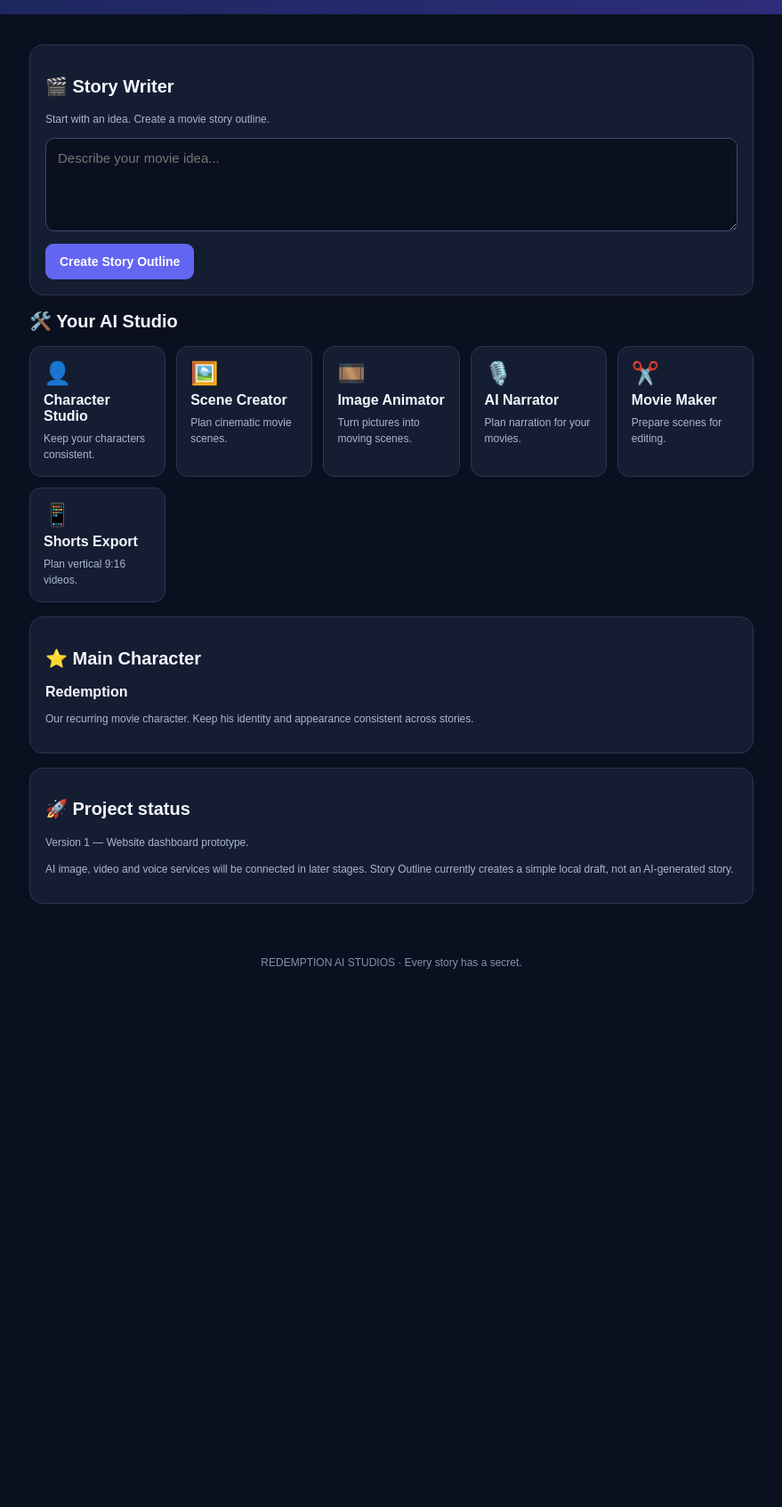
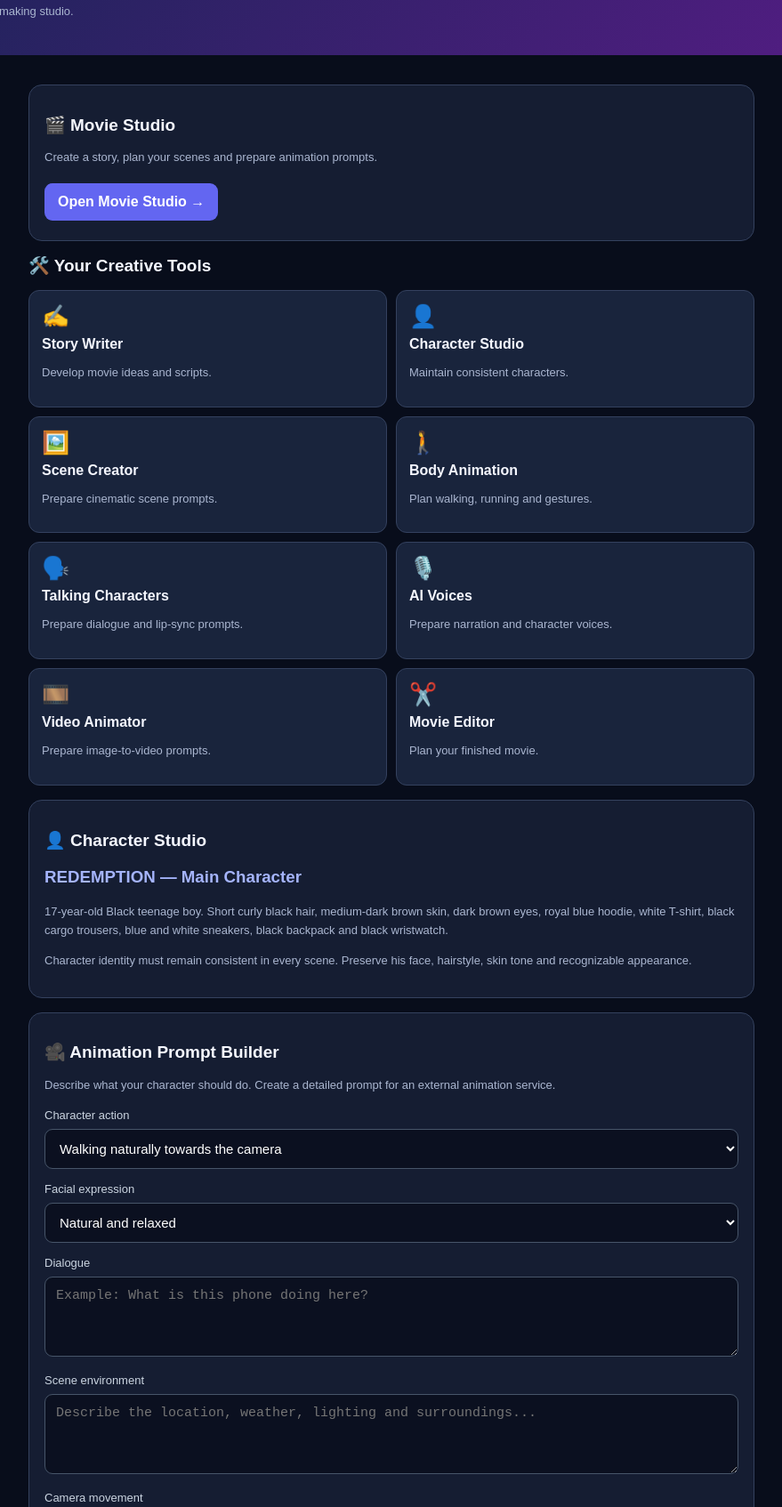
Before and after one commit to mbofanaredemption-creator/Redemption-ai-genarator, a plain HTML site: page index.html in a window 1280 px wide. Shown: the part 134-1828 px from the top of the page at 89% size, without its empty margins (200-1079 px from the left). Before the commit the page ends 1248 px from the top, so only its background shows below. Drawn offline with Linux system fonts and the light colour scheme.

Commit message:
Update index.html

```diff
--- a/index.html
+++ b/index.html
@@ -1,91 +1,185 @@
+
+
 <!DOCTYPE html>
 <html lang="en">
 <head>
 <meta charset="UTF-8">
-<meta name="viewport" content="width=device-width, initial-scale=1.0">
-<title>Redemption AI Generator</title>
+<meta name="viewport" content="width=device-width, initial-scale=1">
+<title>Redemption AI Studio</title>
 <style>
 *{box-sizing:border-box}
-body{margin:0;background:#0b1020;color:#f5f7ff;font-family:Arial,sans-serif}
-header{padding:24px 18px;background:linear-gradient(135deg,#172554,#312e81)}
-.logo{font-size:13px;letter-spacing:3px;color:#a5b4fc}
-h1{font-size:27px;margin:12px 0 8px}
-header p{color:#dbeafe;font-size:14px}
-main{max-width:850px;margin:auto;padding:18px}
-h2{font-size:20px}
-.panel{background:#151d32;border:1px solid #293653;border-radius:15px;padding:17px;margin:16px 0}
-textarea{width:100%;min-height:105px;background:#0b1020;color:white;border:1px solid #3b4968;border-radius:10px;padding:13px;font:15px Arial;resize:vertical}
-button{background:#6366f1;color:white;border:0;border-radius:9px;padding:12px 16px;font-size:14px;font-weight:bold;cursor:pointer;margin-top:10px}
-button:active{opacity:.8}
-.grid{display:grid;grid-template-columns:repeat(auto-fit,minmax(135px,1fr));gap:12px}
-.tool{background:#151d32;border:1px solid #293653;border-radius:13px;padding:15px}
-.tool strong{display:block;margin:7px 0}
-.tool span{font-size:25px}
-.small{font-size:12px;color:#aab6d0;line-height:1.5}
-#result{white-space:pre-wrap;line-height:1.6;color:#dbeafe}
-footer{text-align:center;color:#8491ad;padding:25px;font-size:12px}
+body{margin:0;background:#080d1b;color:#f5f7ff;font-family:Arial,sans-serif}
+header{padding:25px 18px;background:linear-gradient(130deg,#172554,#581c87)}
+header h1{font-size:27px;margin:12px 0}
+header p{color:#dbeafe}
+main{max-width:850px;margin:auto;padding:17px}
+.panel{background:#151d32;border:1px solid #34415e;border-radius:15px;padding:17px;margin:16px 0}
+h2{font-size:19px}
+h3{color:#a5b4fc}
+.small{font-size:13px;color:#aab6d0;line-height:1.6}
+.grid{display:grid;grid-template-columns:repeat(2,minmax(0,1fr));gap:10px}
+.tile{background:#19243c;border:1px solid #34415e;border-radius:12px;padding:14px}
+.tile span{font-size:25px}
+.tile strong{display:block;margin-top:8px}
+textarea,input,select{width:100%;padding:12px;margin:7px 0 13px;background:#0b1020;color:white;border:1px solid #475569;border-radius:9px;font-size:15px}
+textarea{min-height:90px}
+label{font-size:13px;color:#cbd5e1}
+button,.link{display:inline-block;background:#6366f1;color:white;border:0;border-radius:9px;padding:12px 15px;font-weight:bold;text-decoration:none;margin:5px 3px 5px 0}
+.result{background:#0b1020;border-radius:10px;padding:13px;white-space:pre-wrap;line-height:1.6;font-size:13px;overflow-wrap:anywhere}
+footer{text-align:center;padding:25px;color:#8290aa;font-size:12px}
+@media(max-width:400px){.grid{grid-template-columns:1fr}}
 </style>
 </head>
 <body>
 <header>
-<div class="logo">REDEMPTION AI STUDIOS</div>
+<div>⭐ REDEMPTION AI STUDIOS</div>
 <h1>REDEMPTION AI GENERATOR</h1>
 <p>Every story has a secret.</p>
+<p class="small">Your personal cinematic movie-making studio.</p>
 </header>
 
 <main>
+
 <section class="panel">
-<h2>🎬 Story Writer</h2>
-<p class="small">Start with an idea. Create a movie story outline.</p>
-<textarea id="idea" placeholder="Describe your movie idea..."></textarea>
-<button onclick="makeStory()">Create Story Outline</button>
-<div id="result"></div>
+<h2>🎬 Movie Studio</h2>
+<p class="small">Create a story, plan your scenes and prepare animation prompts.</p>
+<a class="link" href="movie-studio.html">Open Movie Studio →</a>
 </section>
 
-<h2>🛠️ Your AI Studio</h2>
+<h2>🛠️ Your Creative Tools</h2>
 <div class="grid">
-<div class="tool"><span>👤</span><strong>Character Studio</strong><div class="small">Keep your characters consistent.</div></div>
-<div class="tool"><span>🖼️</span><strong>Scene Creator</strong><div class="small">Plan cinematic movie scenes.</div></div>
-<div class="tool"><span>🎞️</span><strong>Image Animator</strong><div class="small">Turn pictures into moving scenes.</div></div>
-<div class="tool"><span>🎙️</span><strong>AI Narrator</strong><div class="small">Plan narration for your movies.</div></div>
-<div class="tool"><span>✂️</span><strong>Movie Maker</strong><div class="small">Prepare scenes for editing.</div></div>
-<div class="tool"><span>📱</span><strong>Shorts Export</strong><div class="small">Plan vertical 9:16 videos.</div></div>
+<div class="tile"><span>✍️</span><strong>Story Writer</strong><p class="small">Develop movie ideas and scripts.</p></div>
+<div class="tile"><span>👤</span><strong>Character Studio</strong><p class="small">Maintain consistent characters.</p></div>
+<div class="tile"><span>🖼️</span><strong>Scene Creator</strong><p class="small">Prepare cinematic scene prompts.</p></div>
+<div class="tile"><span>🚶</span><strong>Body Animation</strong><p class="small">Plan walking, running and gestures.</p></div>
+<div class="tile"><span>🗣️</span><strong>Talking Characters</strong><p class="small">Prepare dialogue and lip-sync prompts.</p></div>
+<div class="tile"><span>🎙️</span><strong>AI Voices</strong><p class="small">Prepare narration and character voices.</p></div>
+<div class="tile"><span>🎞️</span><strong>Video Animator</strong><p class="small">Prepare image-to-video prompts.</p></div>
+<div class="tile"><span>✂️</span><strong>Movie Editor</strong><p class="small">Plan your finished movie.</p></div>
 </div>
 
 <section class="panel">
-<h2>⭐ Main Character</h2>
-<strong>Redemption</strong>
-<p class="small">Our recurring movie character. Keep his identity and appearance consistent across stories.</p>
+<h2>👤 Character Studio</h2>
+<h3>REDEMPTION — Main Character</h3>
+<p class="small">
+17-year-old Black teenage boy. Short curly black hair,
+medium-dark brown skin, dark brown eyes, royal blue hoodie,
+white T-shirt, black cargo trousers, blue and white sneakers,
+black backpack and black wristwatch.
+</p>
+<p class="small">Character identity must remain consistent in every scene. Preserve his face, hairstyle, skin tone and recognizable appearance.</p>
 </section>
 
 <section class="panel">
-<h2>🚀 Project status</h2>
-<p class="small">Version 1 — Website dashboard prototype.</p>
-<p class="small">AI image, video and voice services will be connected in later stages. Story Outline currently creates a simple local draft, not an AI-generated story.</p>
+<h2>🎥 Animation Prompt Builder</h2>
+<p class="small">Describe what your character should do. Create a detailed prompt for an external animation service.</p>
+
+<label>Character action</label>
+<select id="action">
+<option>Walking naturally towards the camera</option>
+<option>Running through the city</option>
+<option>Turning around and looking behind</option>
+<option>Picking up an object</option>
+<option>Sitting down naturally</option>
+<option>Standing and talking</option>
+<option>Walking while talking</option>
+<option>Using natural hand gestures</option>
+</select>
+
+<label>Facial expression</label>
+<select id="emotion">
+<option>Natural and relaxed</option>
+<option>Surprised</option>
+<option>Happy and smiling</option>
+<option>Worried and nervous</option>
+<option>Confused and curious</option>
+<option>Serious and determined</option>
+</select>
+
+<label>Dialogue</label>
+<textarea id="dialogue" placeholder="Example: What is this phone doing here?"></textarea>
+
+<label>Scene environment</label>
+<textarea id="environment" placeholder="Describe the location, weather, lighting and surroundings..."></textarea>
+
+<label>Camera movement</label>
+<select id="camera">
+<option>Camera smoothly follows the character</option>
+<option>Slow cinematic camera push-in</option>
+<option>Wide establishing camera shot</option>
+<option>Side tracking shot</option>
+<option>Close-up of the character's face</option>
+</select>
+
+<button onclick="buildPrompt()">Create Animation Prompt</button>
+<div id="animationResult" class="result">Your animation prompt will appear here.</div>
+<button onclick="copyPrompt()">Copy Animation Prompt</button>
 </section>
+
+<section class="panel">
+<h2>🎞️ Movie Production</h2>
+<p class="small">Our planned production pipeline:</p>
+<div class="result">
+1. Write the movie script.
+2. Create consistent character references.
+3. Generate cinematic scene images.
+4. Animate body movements.
+5. Generate voices and dialogue.
+6. Synchronize lip movements.
+7. Combine clips into a movie.
+8. Export a vertical YouTube Short.
+</div>
+</section>
+
+<section class="panel">
+<h2>🚀 Studio Status</h2>
+<p class="small">Version 2 — Creative dashboard and animation prompt builder.</p>
+<p class="small">Actual AI video generation, character motion, voice synthesis and lip-sync are not connected yet. They will require suitable external AI services and a secure backend.</p>
+</section>
+
 </main>
 
-<footer>REDEMPTION AI STUDIOS · Every story has a secret.</footer>
+<footer>
+REDEMPTION AI STUDIOS<br>
+Every story has a secret.
+</footer>
 
 <script>
-function makeStory(){
- const idea=document.getElementById("idea").value.trim();
- const result=document.getElementById("result");
- if(!idea){result.textContent="Please enter a movie idea first.";return;}
- result.textContent=
- "YOUR MOVIE OUTLINE\n\n"+
- "IDEA: "+idea+"\n\n"+
- "SCENE 1 — THE BEGINNING\n"+
- "Introduce the main character and the location. Show what a normal day looks like.\n\n"+
- "SCENE 2 — THE MYSTERY\n"+
- "Something unexpected happens and changes the character's plans.\n\n"+
- "SCENE 3 — THE DISCOVERY\n"+
- "The character finds a clue and starts asking questions.\n\n"+
- "SCENE 4 — THE TWIST\n"+
- "A surprising new detail changes everything.\n\n"+
- "SCENE 5 — THE ENDING\n"+
- "Finish with a memorable moment or a cliffhanger.\n\n"+
- "Next step: develop each scene with detailed visual prompts.";
+let latestPrompt="";
+
+function buildPrompt(){
+const action=document.getElementById("action").value;
+const emotion=document.getElementById("emotion").value;
+const dialogue=document.getElementById("dialogue").value.trim();
+const environment=document.getElementById("environment").value.trim();
+const camera=document.getElementById("camera").value;
+
+latestPrompt=
+"CHARACTER: Redemption, a 17-year-old boy. Preserve his established face, short curly black hair, medium-dark brown skin, dark brown eyes and royal blue hoodie, white T-shirt, black cargo trousers, blue and white sneakers, backpack and wristwatch.\n\n"+
+"ACTION: "+action+". Show natural human body movement, believable balance, coordinated arms and legs, realistic timing and smooth transitions.\n\n"+
+"FACIAL EXPRESSION: "+emotion+". Include natural blinking, eye movement and expressive facial animation.\n\n"+
+"DIALOGUE: "+(dialogue||"No spoken dialogue.")+"\n\n"+
+"VOICE AND LIP SYNC: "+(dialogue?"Speak the supplied dialogue naturally and synchronize mouth movements with every spoken word.":"No speech in this scene.")+"\n\n"+
+"ENVIRONMENT: "+(environment||"A detailed cinematic environment appropriate to the story.")+"\n\n"+
+"CAMERA: "+camera+".\n\n"+
+"VISUAL STYLE: High-quality cinematic 3D animated film, coherent lighting, detailed surroundings, natural character movement and consistent character identity.\n\n"+
+"CONTINUITY: Keep the same character appearance throughout the entire movie.";
+
+document.getElementById("animationResult").textContent=latestPrompt;
+}
+
+function copyPrompt(){
+if(!latestPrompt){
+alert("Create an animation prompt first.");
+return;
+}
+if(navigator.clipboard){
+navigator.clipboard.writeText(latestPrompt)
+.then(()=>alert("Animation prompt copied!"))
+.catch(()=>alert("Please select and copy the prompt manually."));
+}else{
+alert("Please select and copy the prompt manually.");
+}
 }
 </script>
 </body>
```
